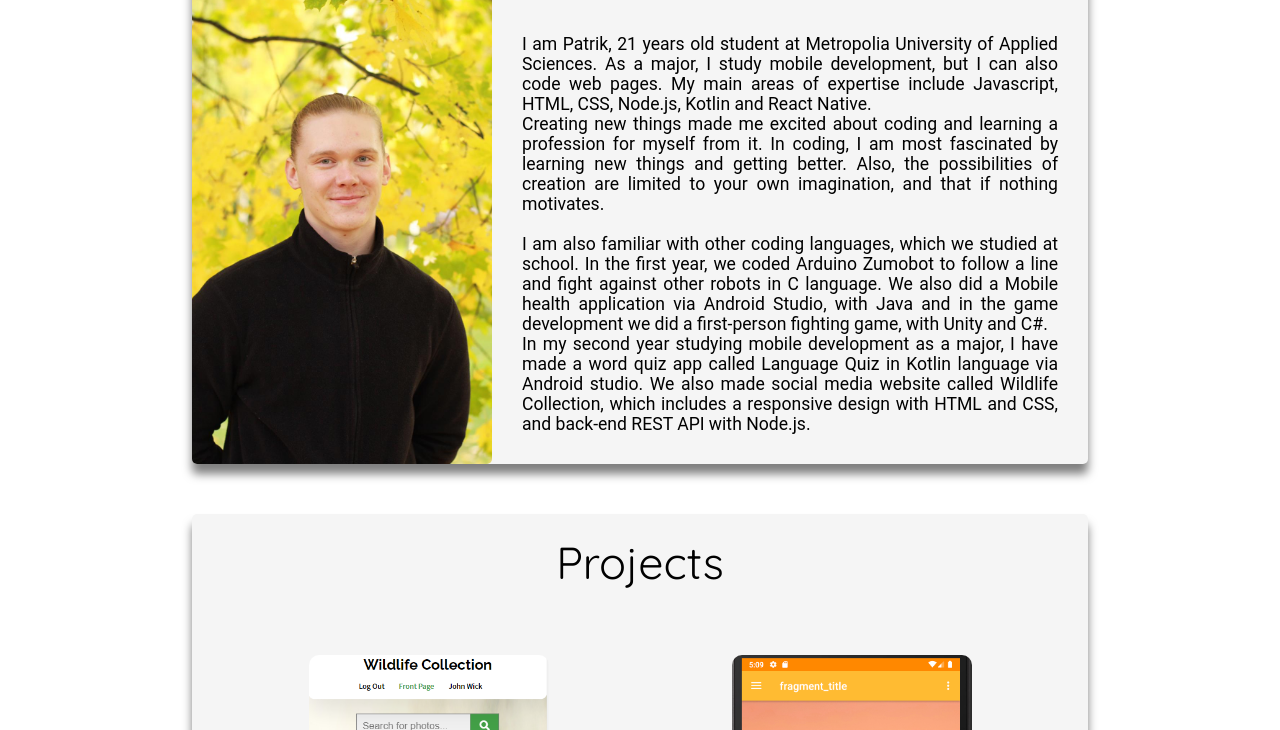
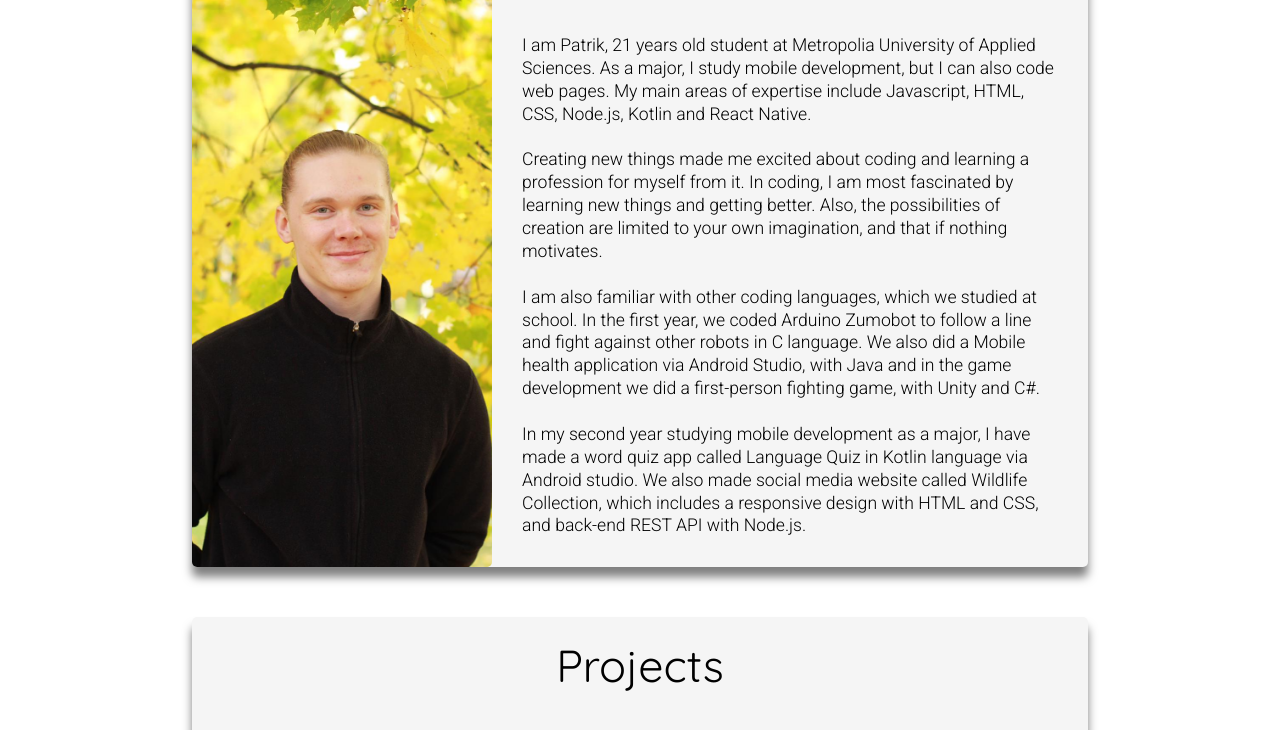
Before and after one commit to PatrikPolkki/PatrikPolkki.github.io, a plain HTML site: page index.html in a window 1280 px wide. Shown: the part 212-942 px from the top of the page. Drawn offline with Linux system fonts and the light colour scheme.

Commit message:
Small changes in css

```diff
--- a/index.html
+++ b/index.html
@@ -5,7 +5,7 @@
     <title>Patrik Pölkki</title>
     <script src="https://kit.fontawesome.com/a81368914c.js"></script>
     <link rel="stylesheet" href="styles.css">
-    <link href="https://fonts.googleapis.com/css2?family=JetBrains+Mono:wght@100;200;300;400;500;600;700;800;900&family=Raleway:wght@100;200;300;400;500;600;700&family=Source+Sans+Pro:wght@300;400;600&family=Roboto+Condensed:wght@100;200;300;400;500;600&family=Noto+Sans+JP:wght@300;400;500&family=Quicksand:wght@300;400;500;600;700&family=Montserrat:wght@500&display=swap"
+    <link href="https://fonts.googleapis.com/css2?family=JetBrains+Mono:wght@100;200;300;400;500;600;700;800;900&family=Raleway:wght@100;200;300;400;500;600;700&family=Source+Sans+Pro:wght@300;400;600&family=Roboto:wght@100;200;300;400;500;600&family=Noto+Sans+JP:wght@300;400;500&family=Quicksand:wght@300;400;500;600;700&family=Montserrat:wght@500&display=swap"
           rel="stylesheet">
 </head>
 <body>
@@ -30,7 +30,7 @@
             <p>
                 I am Patrik, 21 years old student at Metropolia University of Applied Sciences. As a major, I study
                 mobile development, but I can also code web pages. My main areas of expertise include Javascript, HTML,
-                CSS, Node.js, Kotlin and React Native.<br> Creating new things made me excited about coding and learning
+                CSS, Node.js, Kotlin and React Native.<br><br> Creating new things made me excited about coding and learning
                 a
                 profession for myself from it. In coding, I am most fascinated by learning new things and getting
                 better.
@@ -41,7 +41,7 @@
                 health
                 application via Android Studio, with Java and in the game development we did a first-person fighting
                 game, with
-                Unity and C#.<br>In my second year studying mobile development as a major, I have made a word quiz app
+                Unity and C#.<br><br>In my second year studying mobile development as a major, I have made a word quiz app
                 called Language Quiz in Kotlin language via Android studio. We also made social media website called
                 Wildlife Collection, which includes a responsive design with HTML and CSS, and back-end REST API with
                 Node.js.
--- a/styles.css
+++ b/styles.css
@@ -96,10 +96,10 @@ body {
 
 .text p {
     font-family: 'Roboto', sans-serif;
-    font-weight: 400;
+    font-weight: 300;
     font-size: 1.1em;
-    text-align: justify;
     padding: 10px;
+    line-height: 1.3em;
 }
 
 .line {
```
